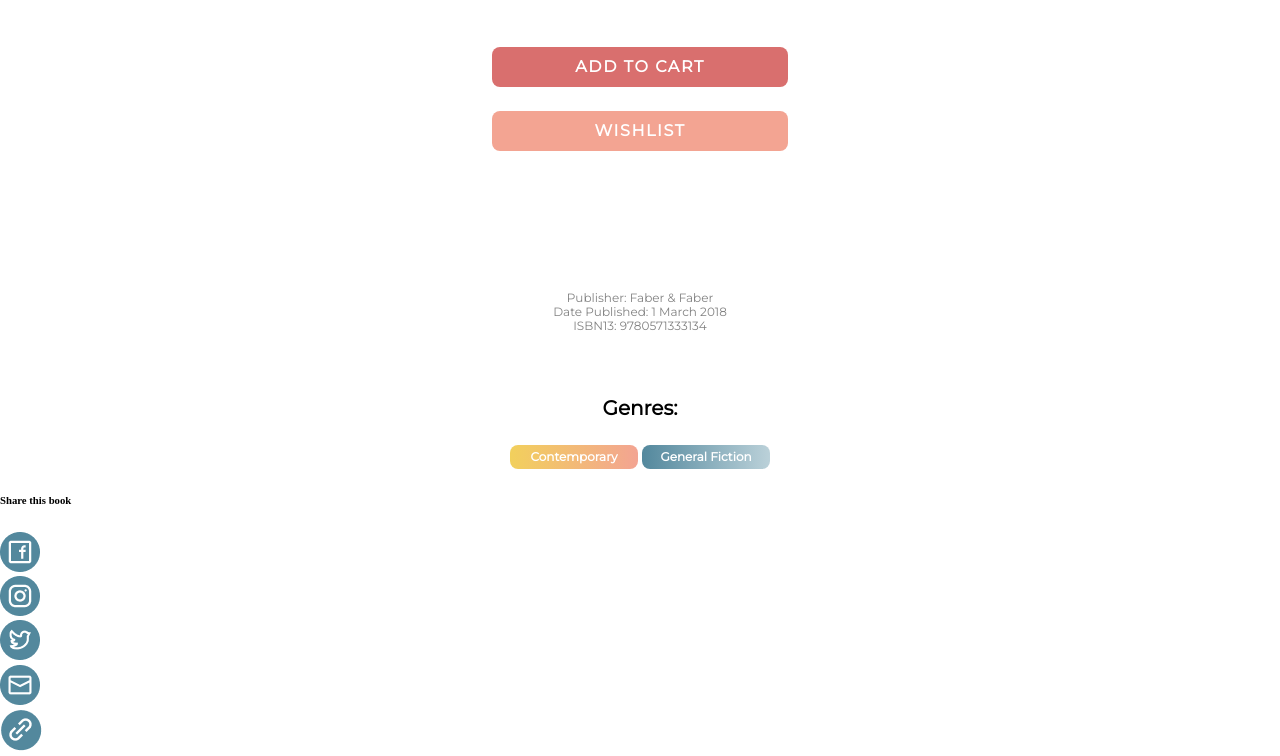
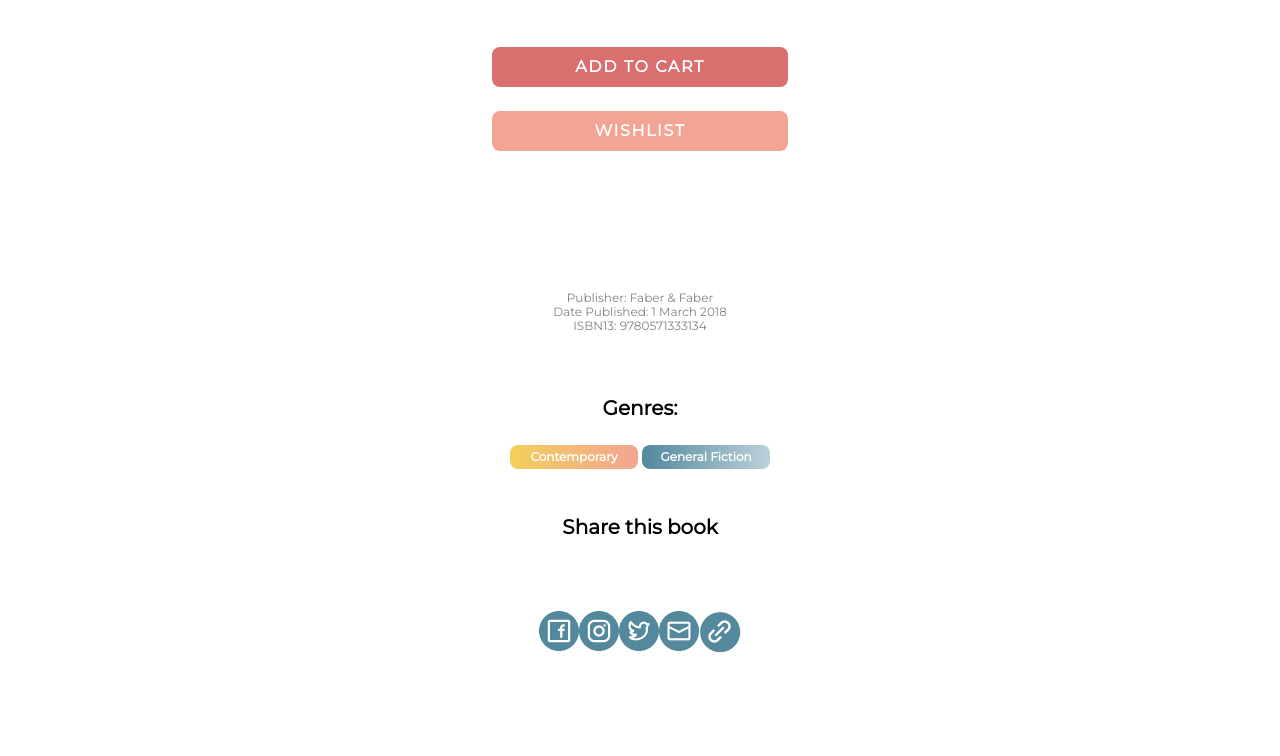
Before and after one commit to virtualvain/team_project_1-1, a plain HTML site: page book_page.html in a window 1280 px wide. Shown: the part 562-1318 px from the top of the page. After the commit the page ends 1220 px from the top, so only its background shows below. Drawn offline with nearby package versions, Linux system fonts and the light colour scheme.

Commit message:
Add files via upload
added share links

```diff
--- a/assets/styles/book_page.css
+++ b/assets/styles/book_page.css
@@ -68,6 +68,23 @@
     margin: 1%;
 }
 
+h6 {
+    font-family: "Montserrat", serif;
+    font-weight: 700;
+    font-size: 20px;
+    text-align: center;
+    padding-bottom: 2%;
+}
+
+.share {
+    text-align: center;
+    display: flex;
+    flex-direction: row;
+    justify-content: center;
+
+}
+
+
 .publisher {
     font-family: "Montserrat", serif;
     font-weight: normal;
```
